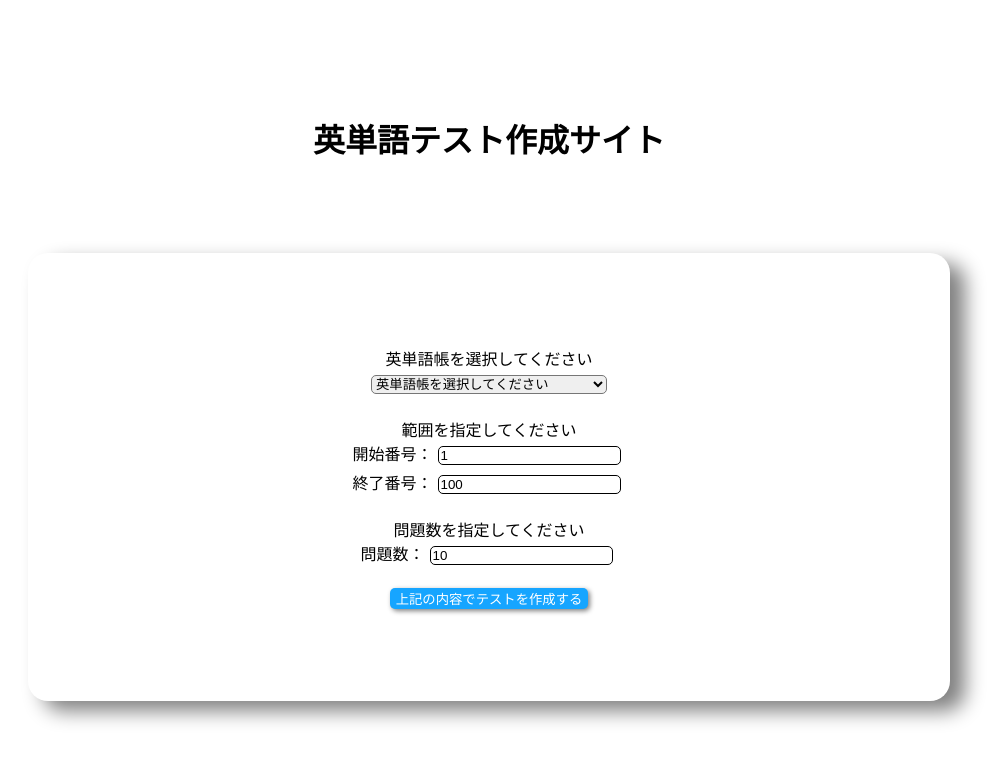
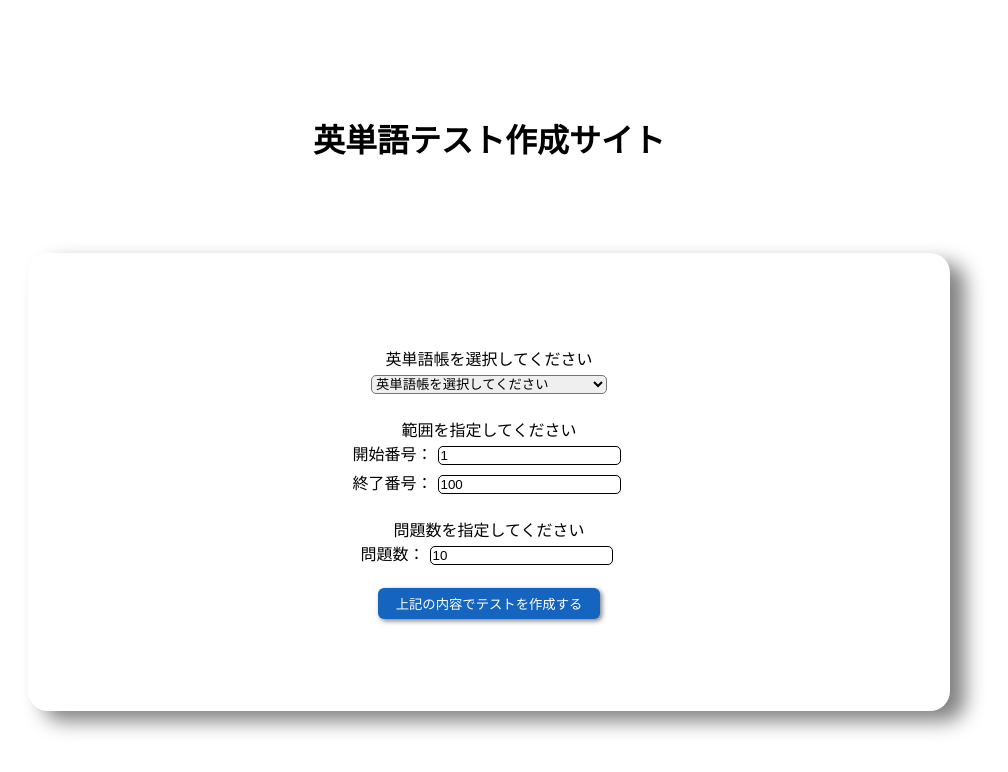
Before and after one commit to bechibechimaru/english_word_test, a React (Vite) app in the folder front/: page / in a window 1280 px wide. Shown: the top 772 px of the page, without its empty margins (151-1159 px from the left). Built offline with nearby package versions, Linux system fonts and the light colour scheme.

Commit message:
fix:ボタンサイズ・カラーを修正

```diff
--- a/front/src/style/Button.css
+++ b/front/src/style/Button.css
@@ -1,8 +1,9 @@
 button {
     height: 10%;
+    padding: 6px 18px;
     border: solid 0px;
-    border-radius: 5px;
-    color: white;
-    background-color: rgb(22 165 255);
+    border-radius: 6px;
+    color: rgb(255, 255, 255);;
+    background-color: rgb(21, 101, 192);
     box-shadow: 2px 2px 5px gray;
 }
```
